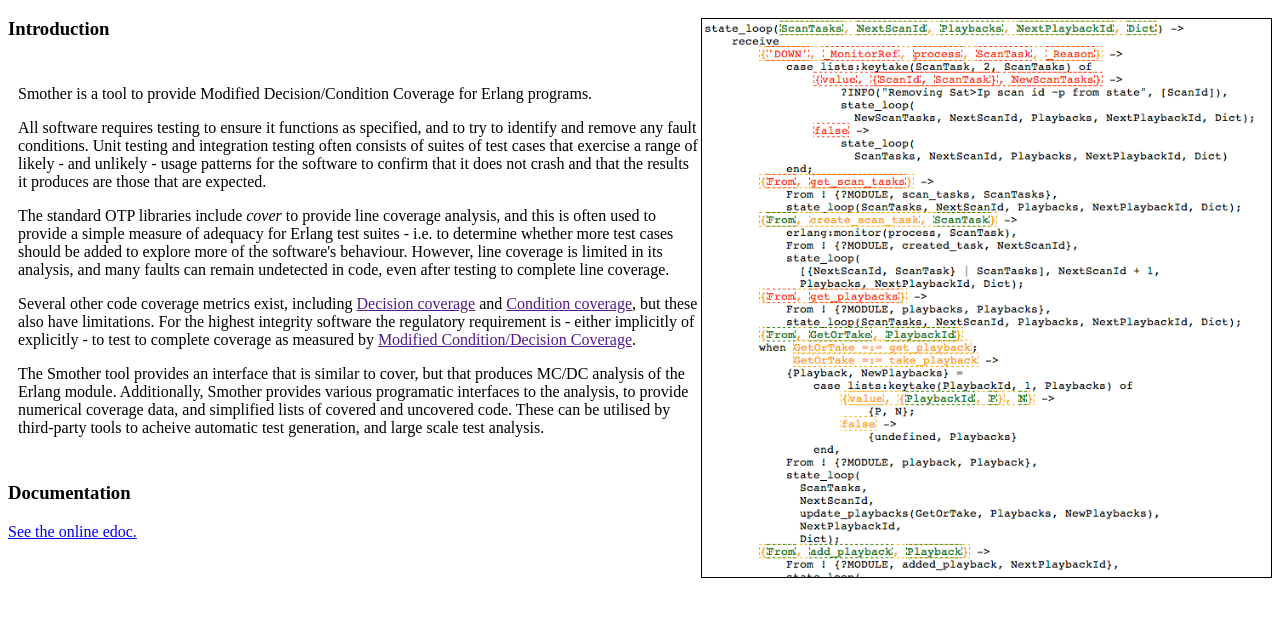
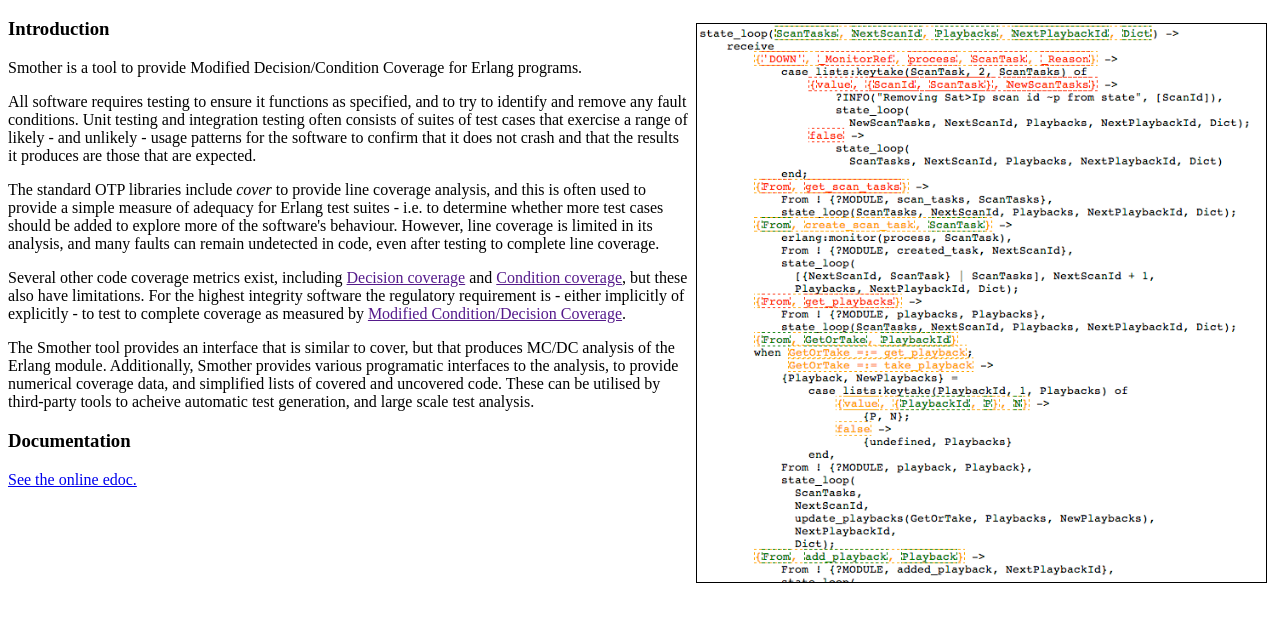
Before and after one commit to ramsay-t/Smother, a plain HTML site: page index.html in a window 1280 px wide. Shown: the part 48-670 px from the top of the page. Drawn offline with Linux system fonts and the light colour scheme.

Commit message:
Some more (bad) styling of the intro page.

```diff
--- a/index.html
+++ b/index.html
@@ -4,9 +4,8 @@
 </head>
 <body>
 <h1>Smother - MC/DC analysis for Erlang</h1>
-<img src="srv_satip_state.png" style="float:right;width:45%;border:1px solid black" />
+<img src="srv_satip_state.png" style="float:right;width:45%;border:1px solid black;margin:5px" />
 <h3>Introduction</h3>
-<div style="padding:10px;">
 <p>Smother is a tool to provide Modified Decision/Condition Coverage for Erlang programs.</p>
 <p>All software requires testing to ensure it functions as specified, and to try to identify and remove
 any fault conditions. Unit testing and integration testing often consists of suites of test
@@ -24,7 +23,6 @@ of explicitly - to test to complete coverage as measured by <a href="">Modified
 Erlang module. Additionally, Smother provides various programatic interfaces to the analysis, to provide
 numerical coverage data, and simplified lists of covered and uncovered code. These can be utilised by third-party
 tools to acheive automatic test generation, and large scale test analysis.</p>
-</div>
 
 <h3>Documentation</h3>
 <a href="doc/">See the online edoc.</a>
```
